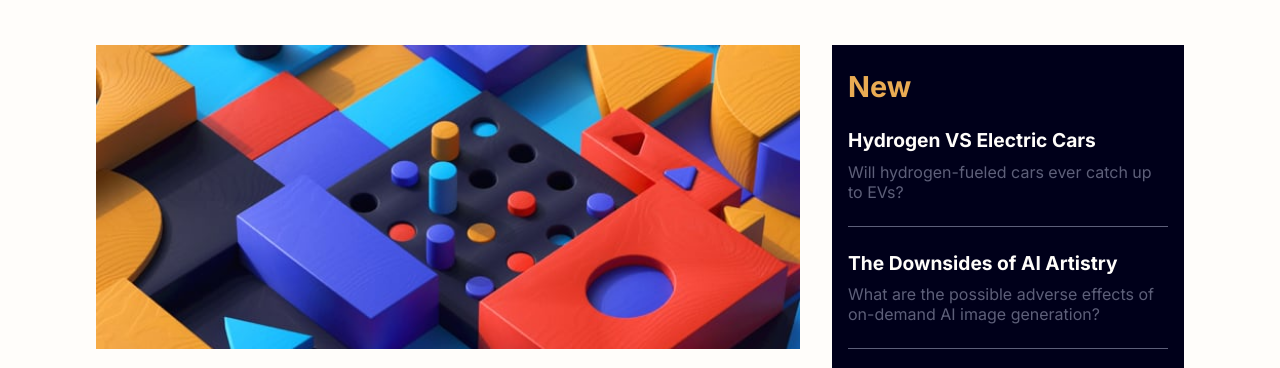
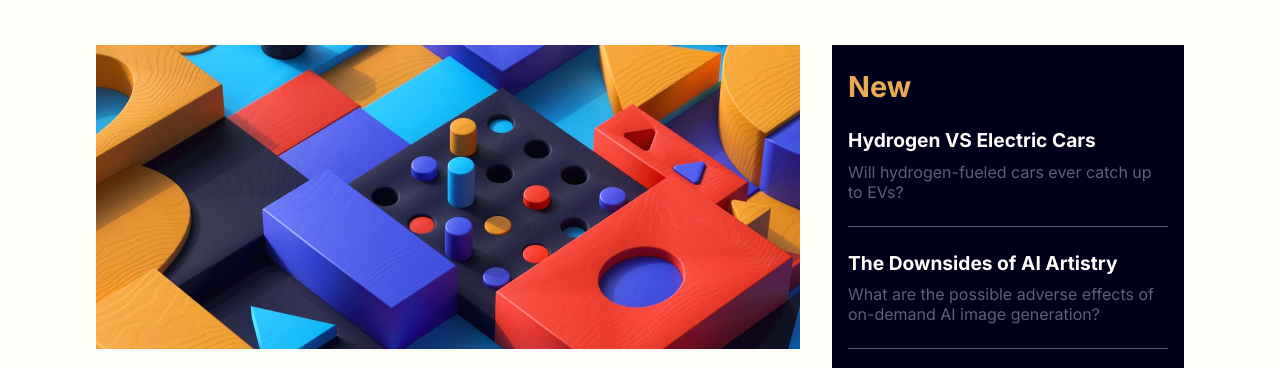
Before and after one commit to olakad13/news_homepage, a plain HTML site: page index.html in a window 1280 px wide. Shown: the part 95-463 px from the top of the page. Drawn offline with Linux system fonts and the light colour scheme.

Commit message:
worked on the css

```diff
--- a/css/styles.scss
+++ b/css/styles.scss
@@ -217,6 +217,9 @@ footer {
     h1 {
         font-size: 3rem;
     }
+    .hero-img {
+        background-image: url(../images/image-web-3-desktop.jpg);
+    }
 }
 
 @media (min-width: 900px) {
```
Also changed, not shown: css/styles.css, 1 other file.
